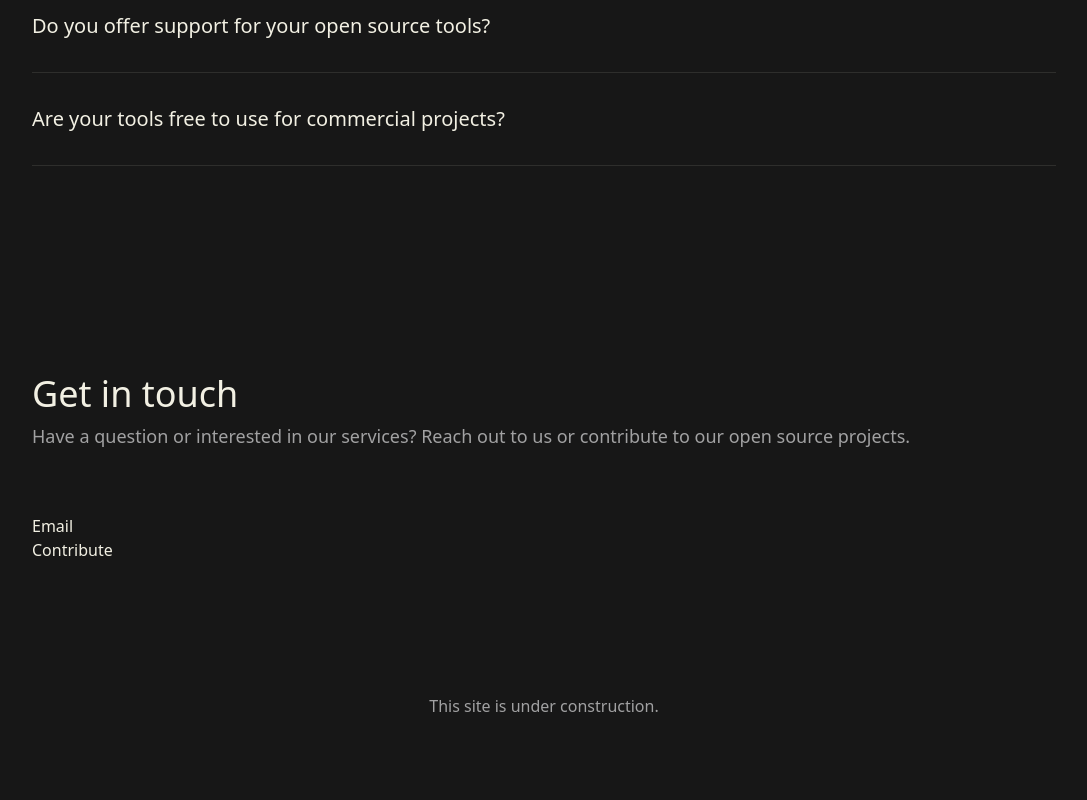
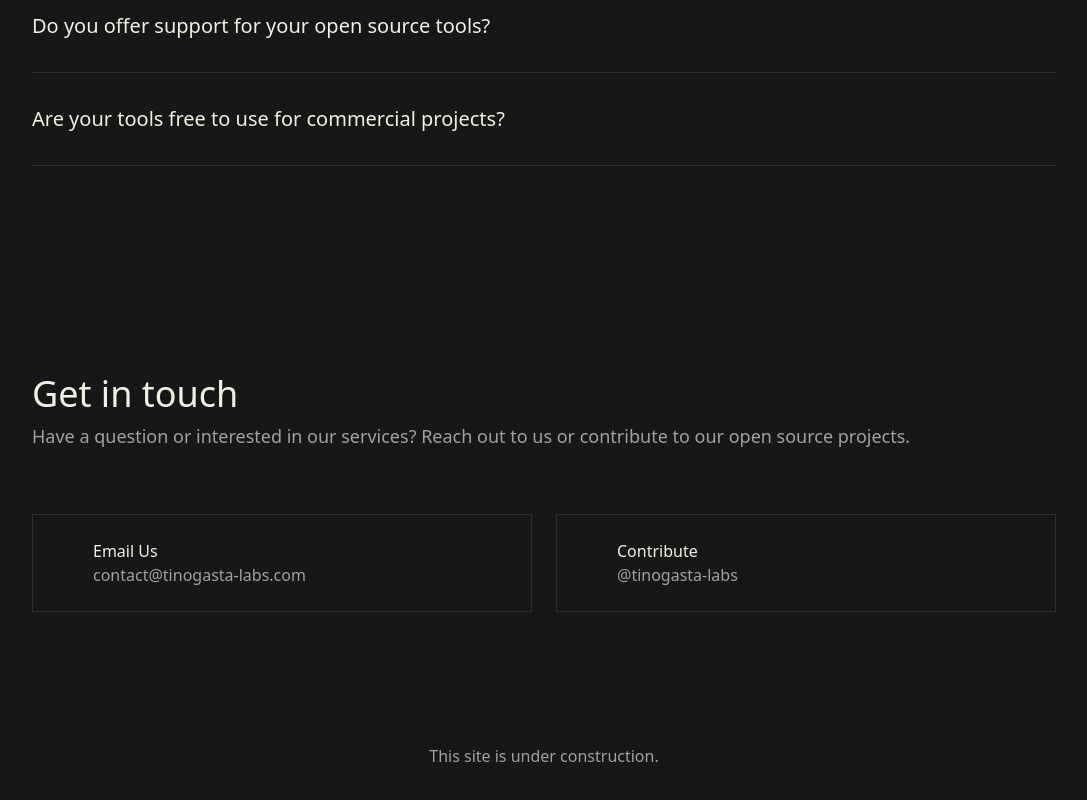
Before and after one commit to tinogasta-labs/www.tinogasta-labs, an Astro site: page / in a window 1280 px wide. Shown: the part 2006-2806 px from the top of the page, without its empty margins (96-1183 px from the left). Before the commit the page ends 2760 px from the top, so only its background shows below. Built offline with nearby package versions, Linux system fonts and the light colour scheme; Astro itself is replaced by a stand-in of ours.

Commit message:
contact section

```diff
--- a/src/sections/ContactSection.astro
+++ b/src/sections/ContactSection.astro
@@ -1,5 +1,6 @@
 ---
 import Container from '~/components/shared/Container.astro'
+import Icon from '~/components/ui/Icon.astro'
 ---
 
 <section class="py-16 md:py-24">
@@ -12,7 +13,33 @@ import Container from '~/components/shared/Container.astro'
       </p>
     </header>
 
-    <div>Email</div>
-    <div>Contribute</div>
+    <div class="grid gap-6 md:grid-cols-2">
+      <div class="group hover:bg-fg/10 border-fg/10 border transition-all">
+        <a
+          href="mailto:contact@tinogasta-labs.com"
+          class="flex items-center gap-4 p-6"
+        >
+          <Icon name="envelope-closed" class="size-5" />
+          <div class="flex-1">
+            <h1>Email Us</h1>
+            <p class="text-fg-muted">contact@tinogasta-labs.com</p>
+          </div>
+          <Icon name="external-link" class="text-fg-muted size-4" />
+        </a>
+      </div>
+      <div class="group hover:bg-fg/10 border-fg/10 border transition-all">
+        <a
+          href="https://github.com/tinogasta-labs"
+          class="flex items-center gap-4 p-6"
+        >
+          <Icon name="github-logo" class="size-5" />
+          <div class="flex-1">
+            <h1>Contribute</h1>
+            <p class="text-fg-muted">@tinogasta-labs</p>
+          </div>
+          <Icon name="external-link" class="text-fg-muted size-4" />
+        </a>
+      </div>
+    </div>
   </Container>
 </section>
--- a/src/sections/FaqSection.astro
+++ b/src/sections/FaqSection.astro
@@ -44,7 +44,7 @@ const faqs = [
               aria-controls="1"
               class="faq-question flex w-full items-center justify-between gap-4 py-4 text-left"
             >
-              <h3 class="text-xl">{faq.question}</h3>
+              <h1 class="text-xl">{faq.question}</h1>
               <Icon name="chevron-down" class="size-5 shrink-0" />
             </button>
             <div
```
Also changed, not shown: resources/icons/external-link.svg (added).
